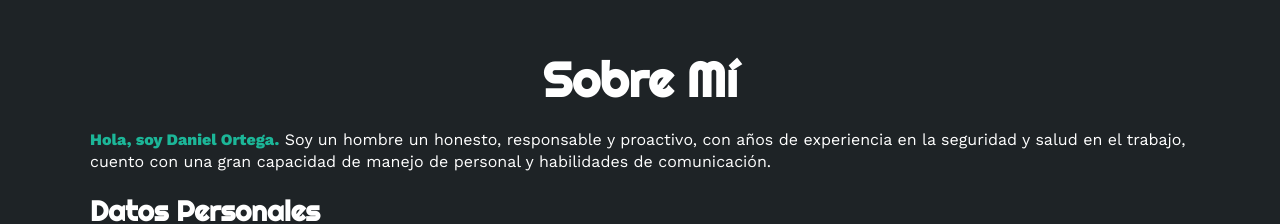
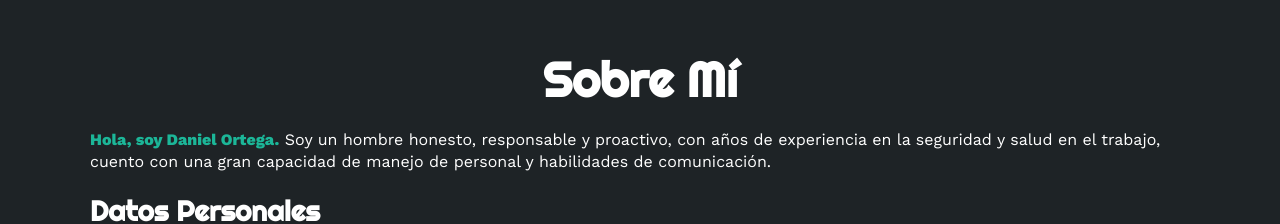
Before and after one commit to Kateo08/Kateo08.github.io, a plain HTML site: page index.html in a window 1280 px wide. Shown: the part 820-1044 px from the top of the page. Drawn offline with nearby package versions, Linux system fonts and the light colour scheme.

Commit message:
correeee

```diff
--- a/index.html
+++ b/index.html
@@ -55,7 +55,7 @@
         <section id="sobremi" class="sobremi">
             <div class="contenido-seccion">
                 <h2>Sobre Mí</h2>
-                <p><span>Hola, soy Daniel Ortega.</span> Soy un hombre un honesto, responsable y proactivo, con años de
+                <p><span>Hola, soy Daniel Ortega.</span> Soy un hombre honesto, responsable y proactivo, con años de
                     experiencia en la seguridad y salud en el trabajo, cuento con una gran capacidad de manejo de
                     personal y habilidades de comunicación.</p>
 
```
